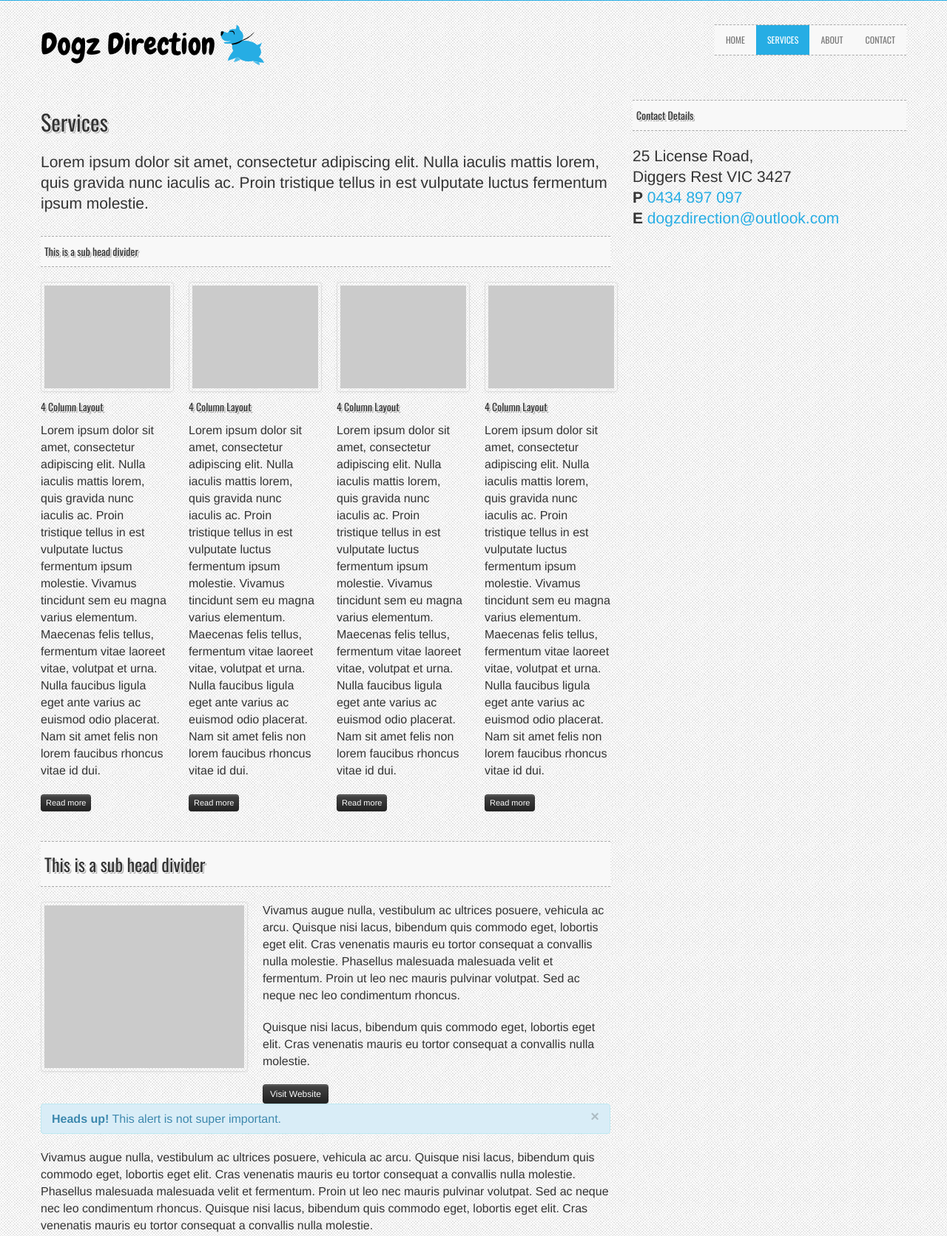
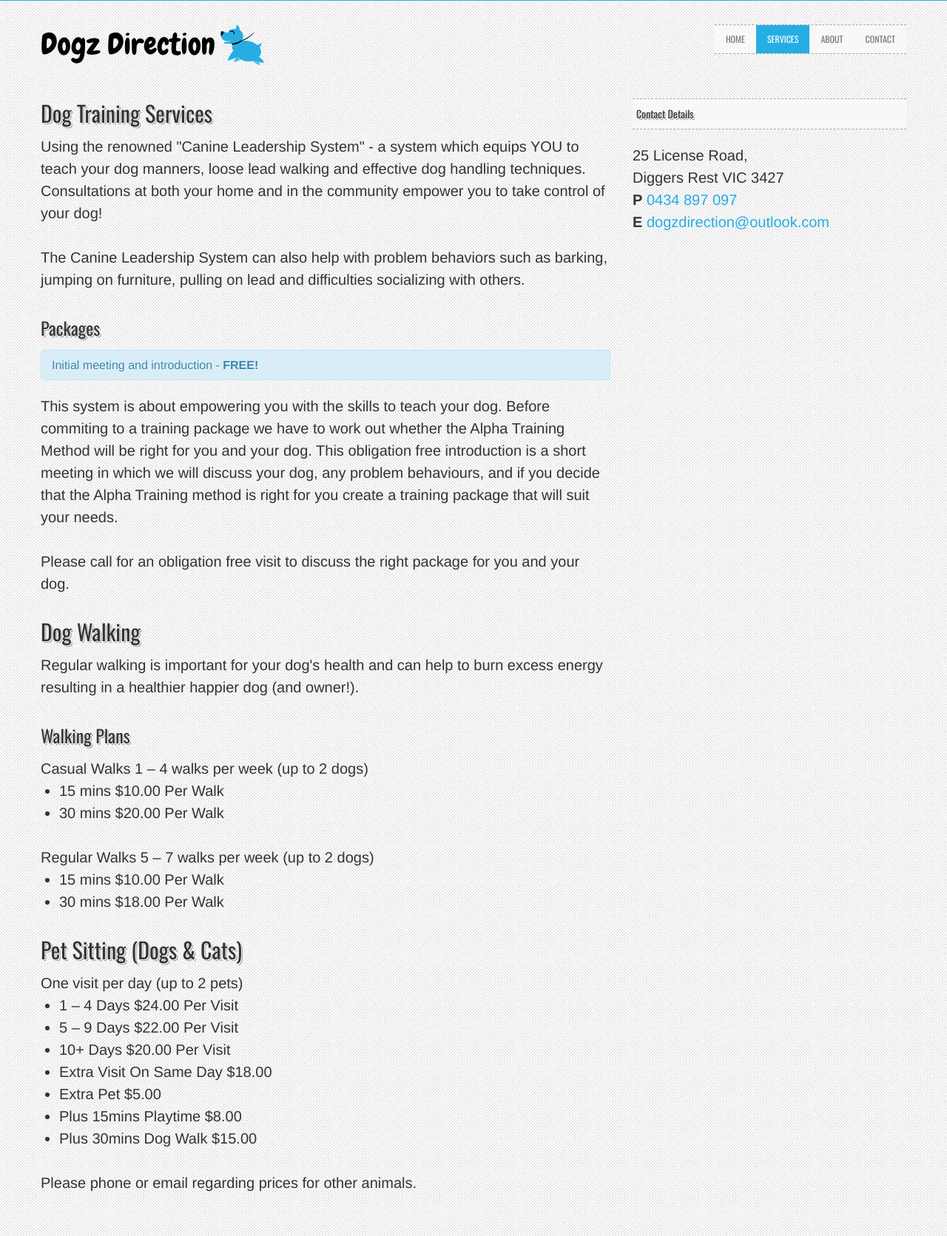
Before and after one commit to dogzdirection/dogzdirection.github.io, a plain HTML site: page services.html in a window 1280 px wide. Shown: the part 7-1678 px from the top of the page at 74% size. Drawn offline with nearby package versions, Linux system fonts and the light colour scheme.

Commit message:
- update website content - update services page to build requirements - content slides

```diff
--- a/css/custom-styles.css
+++ b/css/custom-styles.css
@@ -5,6 +5,22 @@ lime - d1e751
 blue - 26ade4
 blue-light - 4dbce9
 black & white
+
+Reponsive Pattern
+
+/* min-width: 0 styling. *//*
+@media (min-width: 480px) {
+
+}
+@media (min-width: 768px) {
+
+}
+@media (min-width: 980px) {
+
+}
+@media (min-width: 1200px) {
+
+}
 
 */
 
@@ -39,8 +55,11 @@ body {background: #f9f9f9 url(../img/page-bg-1.jpg);}
 h1, h2, h3, h4 , h5, h6 {
 	font-family: "Oswald", sans-serif;
 	font-weight: normal;
+	margin-top: 0;
 }
-h1, h2, h3, h4, h5 {text-shadow: 1px 1px 0 #fdfdfd, 2px 2px 0 rgba(81, 81, 81, 0.5), 0 0 1px #fdfdfd;}
+h1, h2, h3, h4, h5 {
+	text-shadow: 1px 1px 0 #fdfdfd, 2px 2px 0 rgba(81, 81, 81, 0.5), 0 0 1px #fdfdfd;
+}
 h1.title-bg, h2.title-bg, h3.title-bg, h4.title-bg , h5.title-bg, h6.title-bg {
 	background:#f8f8f8;
 	padding:10px 5px;
@@ -67,7 +86,7 @@ a, a:hover {
 
 /***** Misc *****/
 i {margin-right: 3px;}
-p {margin-bottom: 20px;}
+li { line-height: inherit; }
 blockquote {
 	font-size:16px;
 	line-height:24px;
@@ -77,6 +96,26 @@ blockquote {
 }
 blockquote.pull-right {border-right: 5px solid #999;}
 
+.content { margin-bottom: 0; }
+@media (min-width: 768px) {
+	.content { margin-bottom: 50px; }
+}
+@media (min-width: 1200px) {
+	.content { margin-bottom: 100px; }
+}
+
+/***** Spacing *****/
+p, ul, ol, address {
+	font-weight: 200;
+	line-height: 1.5;
+	margin-bottom: 20px;
+}
+@media (min-width: 1200px) {
+	p, ul, ol, address {
+		font-size: 20px;
+		margin-bottom: 30px;
+	}
+}
 
 /**************************************
 / Header
@@ -713,18 +752,17 @@ a.accordion-toggle{background: #f5f5f5;}
 .color-bar-1 { background:#414141; height:5px; }
 .color-bar-2 { height:3px; }
 .page-header { margin:0px }
-.lead {line-height:28px; margin: 20px 0px 30px 0px; }
+.lead {
+	line-height: 28px;
+	margin-top: 0;
+	margin-bottom: 30px;
+}
 
 /* Portrait tablet */
 @media (min-width: 768px) and (max-width: 979px) {
 	h3 {
 		font-size: 18px;
     line-height: 28px;
-	}
-	.lead {
-		font-size: 17px;
-    line-height: 24px;
-    margin: 10px 0 15px;
 	}
 }
 
@@ -844,5 +882,7 @@ a.accordion-toggle{background: #f5f5f5;}
 .pos-t-l { top: 0; left: 0; }
 .pos-l { left: 0; }
 .width100 { width: 100%; }
+.m-b-15 { margin-bottom: 15px; }
 .m-b-30 { margin-bottom: 30px; }
 .m-b-60 { margin-bottom: 60px; }
+.no-m-b { margin-bottom: 0; }
--- a/services.html
+++ b/services.html
@@ -66,55 +66,59 @@
     <div class="row"><!--Container row-->
 
     <!-- Title Header -->
-        <div class="span8"><!--Begin page content column-->
+        <div class="span8 content"><!--Begin page content column-->
 
-            <h2>Services</h2>
-            <p class="lead">Lorem ipsum dolor sit amet, consectetur adipiscing elit. Nulla iaculis mattis lorem, quis gravida nunc iaculis ac. Proin tristique tellus in est vulputate luctus fermentum ipsum molestie.</p>
+            <h2>Dog Training Services</h2>
 
-            <h5 class="title-bg"> This is a sub head divider</h5>
+            <p>Using the renowned "Canine Leadership System" - a system which equips YOU to teach your dog manners, loose lead walking and effective dog handling techniques. Consultations at both your home and in the community empower you to take control of your dog!</p>
 
-            <div class="row">
-                <div class="span2">
-                    <img src="img/gallery/gallery-img-1-6col.jpg" alt="Image" class="thumbnail">
-                    <h5>4 Column Layout</h5>
-                    <p>Lorem ipsum dolor sit amet, consectetur adipiscing elit. Nulla iaculis mattis lorem, quis gravida nunc iaculis ac. Proin tristique tellus in est vulputate luctus fermentum ipsum molestie. Vivamus tincidunt sem eu magna varius elementum. Maecenas felis tellus, fermentum vitae laoreet vitae, volutpat et urna. Nulla faucibus ligula eget ante varius ac euismod odio placerat. Nam sit amet felis non lorem faucibus rhoncus vitae id dui.</p>
-                    <button class="btn btn-mini btn-inverse" type="button">Read more</button>
-                </div>
-                <div class="span2">
-                    <img src="img/gallery/gallery-img-1-6col.jpg" alt="Image" class="thumbnail">
-                    <h5>4 Column Layout</h5>
-                    <p>Lorem ipsum dolor sit amet, consectetur adipiscing elit. Nulla iaculis mattis lorem, quis gravida nunc iaculis ac. Proin tristique tellus in est vulputate luctus fermentum ipsum molestie. Vivamus tincidunt sem eu magna varius elementum. Maecenas felis tellus, fermentum vitae laoreet vitae, volutpat et urna. Nulla faucibus ligula eget ante varius ac euismod odio placerat. Nam sit amet felis non lorem faucibus rhoncus vitae id dui.</p>
-                    <button class="btn btn-mini btn-inverse" type="button">Read more</button>
-                </div>
-                <div class="span2">
-                    <img src="img/gallery/gallery-img-13-6col.jpg" alt="Image" class="thumbnail">
-                    <h5>4 Column Layout</h5>
-                    <p>Lorem ipsum dolor sit amet, consectetur adipiscing elit. Nulla iaculis mattis lorem, quis gravida nunc iaculis ac. Proin tristique tellus in est vulputate luctus fermentum ipsum molestie. Vivamus tincidunt sem eu magna varius elementum. Maecenas felis tellus, fermentum vitae laoreet vitae, volutpat et urna. Nulla faucibus ligula eget ante varius ac euismod odio placerat. Nam sit amet felis non lorem faucibus rhoncus vitae id dui.</p>
-                    <button class="btn btn-mini btn-inverse" type="button">Read more</button>
-                </div>
-                <div class="span2">
-                    <img src="img/gallery/gallery-img-14-6col.jpg" alt="Image" class="thumbnail">
-                    <h5>4 Column Layout</h5>
-                    <p>Lorem ipsum dolor sit amet, consectetur adipiscing elit. Nulla iaculis mattis lorem, quis gravida nunc iaculis ac. Proin tristique tellus in est vulputate luctus fermentum ipsum molestie. Vivamus tincidunt sem eu magna varius elementum. Maecenas felis tellus, fermentum vitae laoreet vitae, volutpat et urna. Nulla faucibus ligula eget ante varius ac euismod odio placerat. Nam sit amet felis non lorem faucibus rhoncus vitae id dui.</p>
-                    <button class="btn btn-mini btn-inverse" type="button">Read more</button>
-                </div>
+            <p>The Canine Leadership System can also help with problem behaviors such as barking, jumping on furniture, pulling on lead and difficulties socializing with others.</p>
+
+            <h3>Packages</h3>
+
+            <div class="alert alert-info">
+                Initial meeting and introduction - <strong>FREE!</strong>
             </div>
 
-            <h3 class="title-bg"> This is a sub head divider</h3>
+            <p>This system is about empowering you with the skills to teach your dog. Before commiting to a training package we have to work out whether the Alpha Training Method will be right for you and your dog. This obligation free introduction is a short meeting in which we will discuss your dog, any problem behaviours, and if you decide that the Alpha Training method is right for you create a training package that will suit your needs.</p>
 
-            <div class="clearfix">
-                <img src="img/gallery/gallery-img-1-4col.jpg" class="thumbnail align-left" alt="Image" />
-                <p>Vivamus augue nulla, vestibulum ac ultrices posuere, vehicula ac arcu. Quisque nisi lacus, bibendum quis commodo eget, lobortis eget elit. Cras venenatis mauris eu tortor consequat a convallis nulla molestie. Phasellus malesuada malesuada velit et fermentum. Proin ut leo nec mauris pulvinar volutpat. Sed ac neque nec leo condimentum rhoncus.</p>
-                <p>Quisque nisi lacus, bibendum quis commodo eget, lobortis eget elit. Cras venenatis mauris eu tortor consequat a convallis nulla molestie.</p>
-                <button class="btn btn-small btn-inverse" type="button">Visit Website</button>
-            </div>
+            <p>Please call for an obligation free visit to discuss the right package for you and your dog.</p>
 
-            <div class="alert alert-info">
-                <button type="button" class="close" data-dismiss="alert">×</button>
-                <strong>Heads up!</strong> This alert is not super important.
-            </div>
+            <h2>Dog Walking</h2>
 
-            <p>Vivamus augue nulla, vestibulum ac ultrices posuere, vehicula ac arcu. Quisque nisi lacus, bibendum quis commodo eget, lobortis eget elit. Cras venenatis mauris eu tortor consequat a convallis nulla molestie. Phasellus malesuada malesuada velit et fermentum. Proin ut leo nec mauris pulvinar volutpat. Sed ac neque nec leo condimentum rhoncus. Quisque nisi lacus, bibendum quis commodo eget, lobortis eget elit. Cras venenatis mauris eu tortor consequat a convallis nulla molestie.</p>
+            <p>Regular walking is important for your dog's health and can help to burn excess energy resulting in a healthier happier dog (and owner!).</p>
+
+            <h3>Walking Plans</h3>
+
+            <p class="no-m-b">Casual Walks 1 – 4 walks per week (up to 2 dogs) </p>
+
+            <ul>
+                <li>15 mins $10.00 Per Walk</li>
+                <li>30 mins $20.00 Per Walk</li>
+            </ul>
+
+            <p class="no-m-b">Regular Walks 5 – 7 walks per week (up to 2 dogs)</p>
+
+            <ul>
+                <li>15 mins $10.00 Per Walk</li>
+                <li>30 mins $18.00 Per Walk</li>
+            </ul>
+
+            <h2>Pet Sitting (Dogs &amp; Cats)</h2>
+
+            <p class="no-m-b">One visit per day (up to 2 pets)</p>
+
+            <ul>
+                <li>1 – 4 Days $24.00 Per Visit</li>
+                <li>5 – 9 Days $22.00 Per Visit</li>
+                <li>10+ Days $20.00 Per Visit</li>
+                <li>Extra Visit On Same Day $18.00</li>
+                <li>Extra Pet $5.00</li>
+                <li>Plus 15mins Playtime $8.00</li>
+                <li>Plus 30mins Dog Walk $15.00</li>
+            </ul>
+
+            <p>Please phone or email regarding prices for other animals.</p>
 
         </div> <!--End page content column-->
 
@@ -122,7 +126,7 @@
         ================================================== -->
         <div class="span4 sidebar page-sidebar"><!-- Begin sidebar column -->
             <h5 class="title-bg">Contact Details</h5>
-            <address class="lead">
+            <address>
                 25 License Road,
                 <br />
                 Diggers Rest VIC 3427
```
Also changed, not shown: about.html (+8 -3 lines), contact.html (+16 -3 lines), 2 other files.
